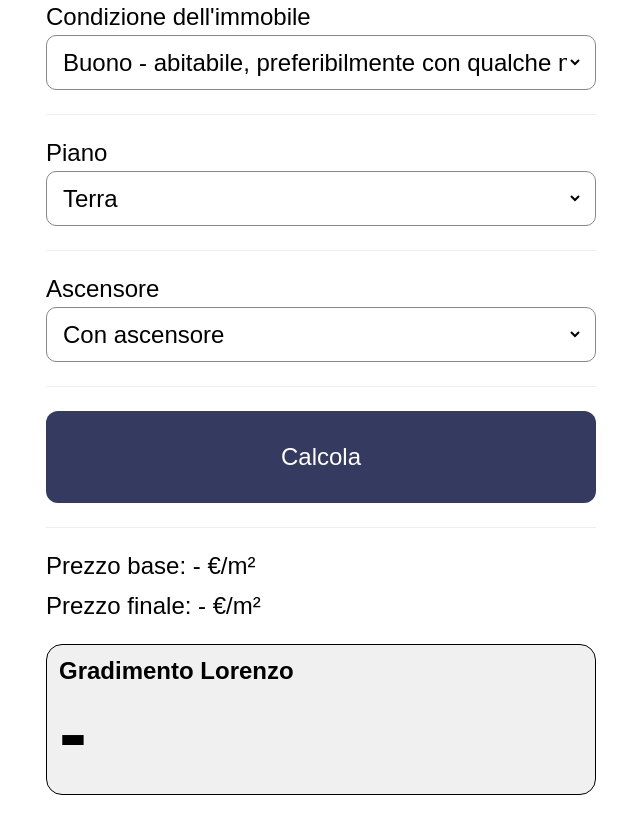
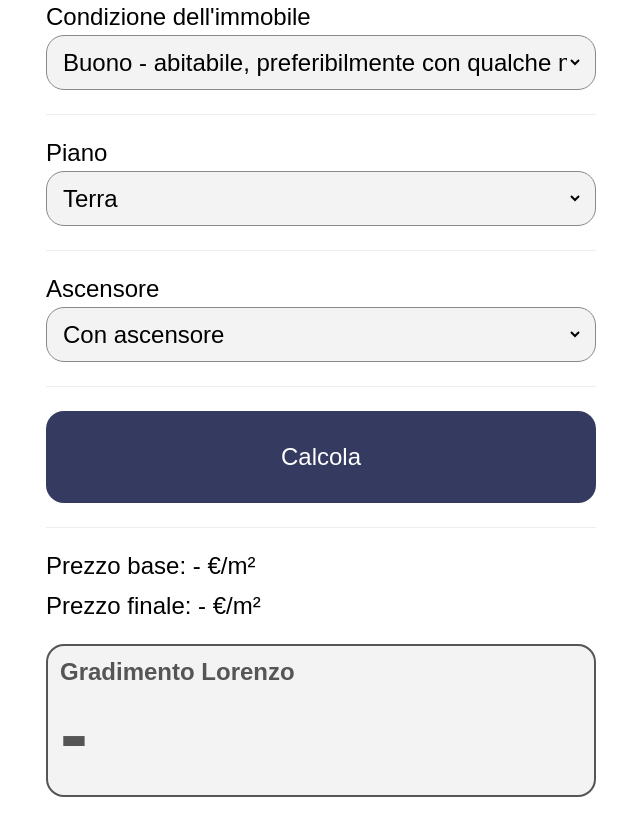
Before and after one commit to 9elt/immoscore, a plain HTML site: page index.html in a window 1280 px wide. Shown: the part 802-1618 px from the top of the page, without its empty margins (319-959 px from the left). Drawn offline with Linux system fonts and the light colour scheme.

Commit message:
feat: style

```diff
--- a/index.html
+++ b/index.html
@@ -4,7 +4,7 @@
     <meta charset="UTF-8">
     <meta name="viewport" content="width=device-width, initial-scale=1.0">
     <title>Voto casa (Trieste)</title>
-    <link rel="stylesheet" href="./style.css?v=2">
+    <link rel="stylesheet" href="./style.css?v=3">
 </head>
 <body>
 <div class="flex">
--- a/style.css
+++ b/style.css
@@ -45,12 +45,13 @@ body {
     padding: 12px;
     font-size: 32px;
     border: 1px solid #888;
-    border-radius: 10px;
+    border-radius: 18px;
     gap: 12px;
+    background-color: #f3f3f3;
 }
 
 .input:focus-within {
-    outline: 1px solid #04a;
+    outline: 2px solid #04f;
 }
 
 .input>input,
@@ -58,7 +59,7 @@ body {
     width: 100%;
     border: 0;
     font-size: 32px;
-    background-color: #fff;
+    background-color: #f3f3f3;
 }
 
 .input>select {
@@ -75,13 +76,13 @@ body {
     outline: 0;
     font-size: 24px;
     padding: 32px 12px;
-    border-radius: 12px;
+    border-radius: 18px;
     background-color: #353a60;
     color: #fff;
 }
 
 .button:focus {
-    outline: 1px solid #04a;
+    outline: 2px solid #04f;
 }
 
 .sqm {
@@ -92,10 +93,11 @@ body {
 }
 
 .result {
-    background-color: #f0f0f0;
-    border-radius: 16px;
+    background-color: #f3f3f3;
+    color: #555;
+    border-radius: 18px;
     padding: 12px;
-    border: 1px solid currentColor;
+    border: 2px solid currentColor;
 }
 
 .result.red {
```
